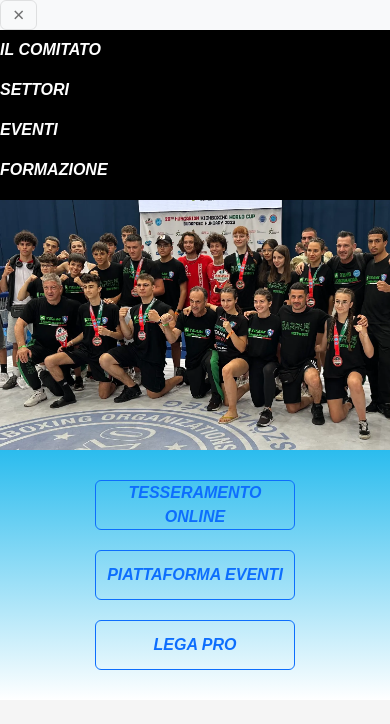
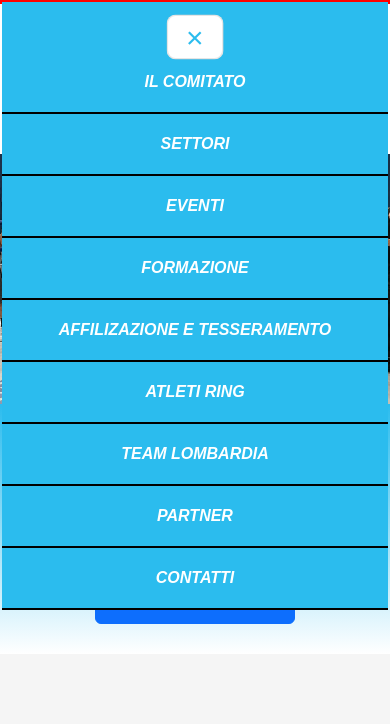
Before and after one commit to delgalaenza/fdk-lombardia-frontend, an Angular app: page / in a window 390 px wide. Both pictures are taken after a click on the button "burger-menu". Shown: the top 724 px of the page. Built offline with nearby package versions, Linux system fonts and the light colour scheme.

Commit message:
Fixed navbar responsivity

```diff
--- a/src/app/app.component.html
+++ b/src/app/app.component.html
@@ -3,9 +3,9 @@
 <div class="image-container"></div>
 
 <div class="external-links-container">
-  <a href="https://tesseramento.federkombat.it/" target="_blank" role="button" class="btn btn-outline-primary">TESSERAMENTO ONLINE</a>
-  <a href="https://www.federkombat-eventi.it/" target="_blank" role="button" class="btn btn-outline-primary">PIATTAFORMA EVENTI</a>
-  <a href="https://www.federkombat-eventi.it/legapro" target="_blank" role="button" class="btn btn-outline-primary">LEGA PRO</a>
+  <a href="https://tesseramento.federkombat.it/" target="_blank" role="button" class="btn btn-primary">TESSERAMENTO ONLINE</a>
+  <a href="https://www.federkombat-eventi.it/" target="_blank" role="button" class="btn btn-primary">PIATTAFORMA EVENTI</a>
+  <a href="https://www.federkombat-eventi.it/legapro" target="_blank" role="button" class="btn btn-primary">LEGA PRO</a>
 </div>
 
 <div class="gallery-container">
--- a/src/app/app.component.scss
+++ b/src/app/app.component.scss
@@ -41,21 +41,9 @@
   width: 200px;
   height: 50px;
   font-weight: bold;
-/*   background: linear-gradient(to top, #3a60aa, #7e99d1);
-  color: white;
-  border-radius: 5px; */
   cursor: pointer;
   padding: 10px;
 }
-
-.external-links-container>div:hover {
-  background: #3a60aa;
-}
-
-/* .external-links-container > a {
-  text-decoration: none;
-  color: white;
-} */
 
 div.gallery:hover {
   transform: scale(1.2);
--- a/src/app/navbar/navbar.component.html
+++ b/src/app/navbar/navbar.component.html
@@ -1,16 +1,15 @@
-<nav class="navbar navbar-light bg-light navbar-expand-sm" [class.navbarScrolled]="scrolled">
+<nav class="navbar navbar-light bg-light navbar-expand-sm" [class.navbarScrolled]="scrolled" [class.hide-nav]="navbarOpen">
 
     <button *ngIf="!navbarOpen" class="navbar-toggler" type="button" data-toggle="collapse" data-target="#navbarContent" aria-label="burger-menu" (click)="toggleNavbar() ">
       <span class="navbar-toggler-icon"></span>
     </button>
 
-    <button *ngIf="navbarOpen" class="navbar-toggler" type="button" data-toggle="collapse" data-target="#navbarContent" aria-label="toggle-menu" (click)="toggleNavbar()">
-      <span aria-hidden="true">&times;</span>
-    </button>
-
     <div class="collapse navbar-collapse justify-content-center" id="navbarContent" [ngClass]="{ 'show': navbarOpen }">
       <ul class="navbar-nav  center-navbar">
         <li class="nav-item">
+          <button *ngIf="navbarOpen" class="navbar-toggler close" type="button" data-toggle="collapse" data-target="#navbarContent" aria-label="toggle-menu" (click)="toggleNavbar()">
+            <span aria-hidden="true">&times;</span>
+          </button>
           <a class="nav-link" href='#'>IL COMITATO</a>
         </li>
         <li class="nav-item d-none d-sm-inline">
@@ -64,7 +63,7 @@
     </ul>
    </div>
 
-   <div class="socialContainer">
+   <div *ngIf="!navbarOpen" class="socialContainer">
     <a href="https://www.instagram.com/federkombat_lombardia/" target="_blank"><img src="../../assets/src/images/instagram_small.png"  alt="Instagram"></a>
     <a href="https://www.facebook.com/people/FederKombat-Lombardia/100063499965759/" target="_blank"><img src="../../assets/src/images/fb_small.png"  alt="Facebook"></a>
    </div>
--- a/src/app/navbar/navbar.component.scss
+++ b/src/app/navbar/navbar.component.scss
@@ -5,6 +5,7 @@
     position: sticky;
     top: 0;
     transition: background-color 0.3s ease-in-out;
+    z-index: 2;
   }
 
   .navbarScrolled {
@@ -15,6 +16,32 @@
     height: 100%;
   }
 
+  .show{
+    top: 0;
+  }
+
+  .hide-nav {
+    border:2px solid red;
+    max-height: 0;
+  }
+
+  .show > ul > li{
+    border-bottom: 2px solid black;
+    background-color: #2bbcee ;
+    text-align: center;
+    padding-bottom: 10px;
+    padding-top: 10px;
+  }
+
+  .close {
+    transform: scale(1.5);
+    z-index: 3;
+    margin-bottom: 10px;
+    margin-top: 10px;
+    background-color: white;
+    color: #2bbcee;
+  }
+
 
   .socialContainer > a {
     padding: 10px;
@@ -22,12 +49,10 @@
 
 //solo smarphone
 @media (max-width:570px)  {
+
   .navbar {
     height: 50px;
   }
-  .nav-item {
-    background-color: black;
-   }
 
    .nav-item > a {
     color: white
```
